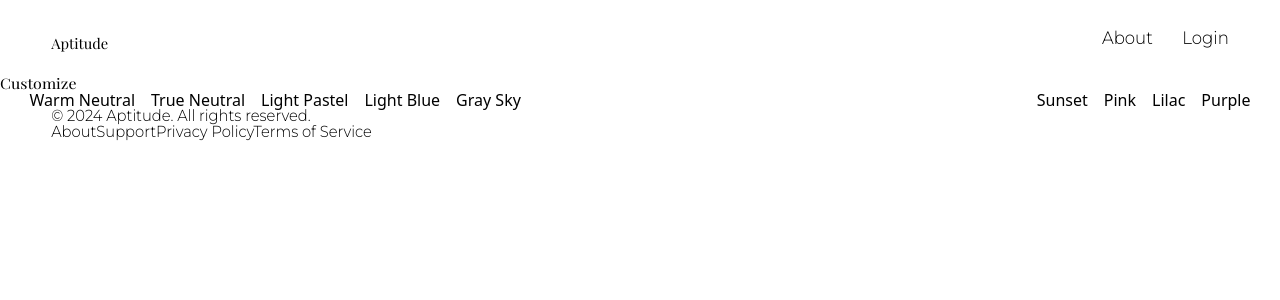
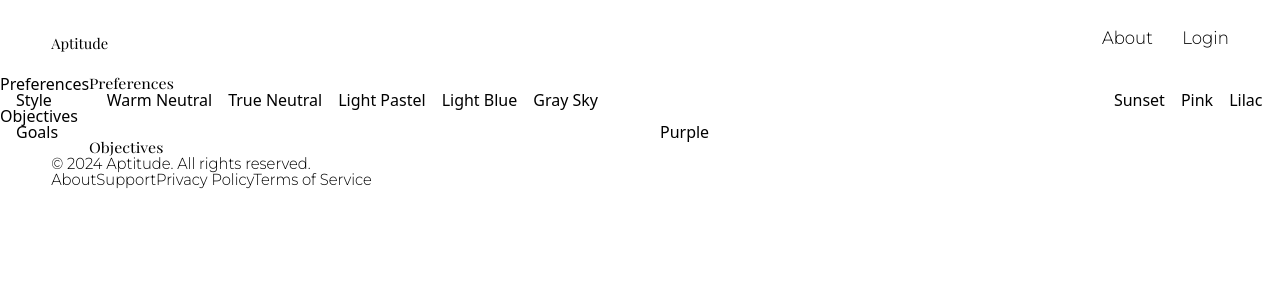
Before and after one commit to gcbel/aptitude, a React (Vite) app in the folder client/: page /settings in a window 1280 px wide. Shown: the top 300 px of the page. Built offline with nearby package versions, Linux system fonts and the light colour scheme; a web font is replaced by a local one; what ldrs would draw is missing.

Commit message:
feat: adds nav for settings

```diff
--- /dev/null
+++ b/client/src/components/SettingsNav.jsx
@@ -0,0 +1,18 @@
+/* DEPENDENCIES */
+import { useTheme } from "../utils/ThemeContext";
+
+/* NAV FOR SETTINGS */
+export default function Nav() {
+  return (
+    <div className="hidden lg:block lg:w-[200px] p-10 border-r-[0.5px]">
+      <h3 className="med-text">Preferences</h3>
+      <div className="pl-4">
+        <p>Style</p>
+      </div>
+      <h3 className="med-text">Objectives</h3>
+      <div className="pl-4">
+        <p>Goals</p>
+      </div>
+    </div>
+  );
+}
--- a/client/src/pages/Settings.jsx
+++ b/client/src/pages/Settings.jsx
@@ -1,13 +1,16 @@
 /* DEPENDENCIES */
 import { useTheme } from "../utils/ThemeContext";
+import Nav from "../components/SettingsNav";
 
 /* SETTINGS PAGE */
 export default function Settings() {
   const { theme, setTheme, themes } = useTheme();
 
   return (
+    <div className="flex flex-row">
+      <Nav />
       <div>
-      <h2 className="title playfair">Customize</h2>
+        <h2 className="title playfair">Preferences</h2>
         <div id="customize-cards">
           {themes.map((theme) => (
             <div
@@ -25,6 +28,9 @@ export default function Settings() {
             </div>
           ))}
         </div>
+        <h2 className="title playfair">Objectives</h2>
+        <div id="customize-cards"></div>
+      </div>
     </div>
   );
 }
```
Also changed, not shown: 1 other file (tests, documents, lock files or other folders). Lines whose indentation alone changed are shown as unchanged.
